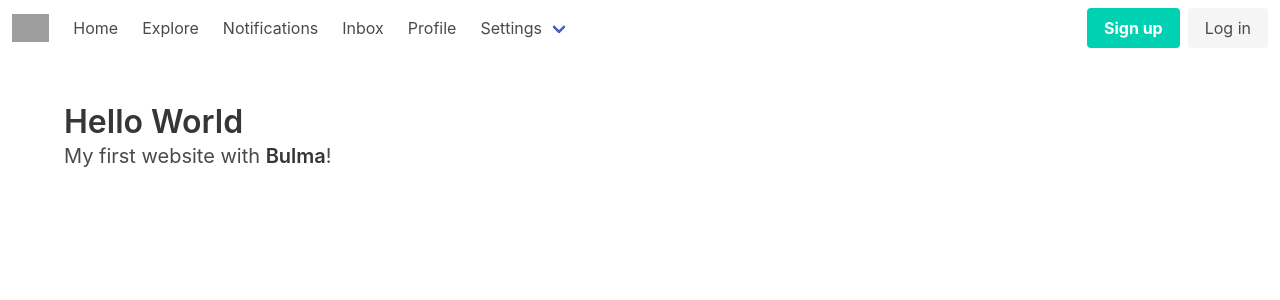
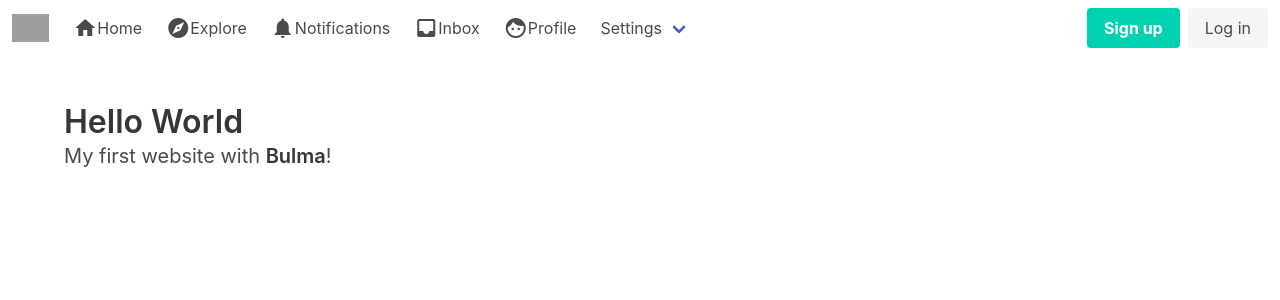
Before and after one commit to verowangari/django-insta, a Django app: page / in a window 1280 px wide. Shown: the top 300 px of the page. Run offline with Django 4.2, Linux system fonts and the light colour scheme; grey boxes are pictures that could not be loaded.

Commit message:
add material icons to the navbar

```diff
--- a/clone/templates/index.html
+++ b/clone/templates/index.html
@@ -28,19 +28,24 @@
         <div id="navbarBasicExample" class="navbar-menu">
           <div class="navbar-start">
             <a class="navbar-item">
+                <i class="material-icons" >home</i>
               Home
             </a>
 
             <a class="navbar-item">
+                <i class="material-icons" >explore</i>
               Explore
             </a>
             <a class="navbar-item">
+                <i class="material-icons" >notifications</i>
                 Notifications
               </a>
               <a class="navbar-item">
+                <i class="material-icons" >inbox</i>
                 Inbox
               </a>
               <a class="navbar-item">
+                  <i class="material-icons" >face</i>
                 Profile
               </a>
 
```
